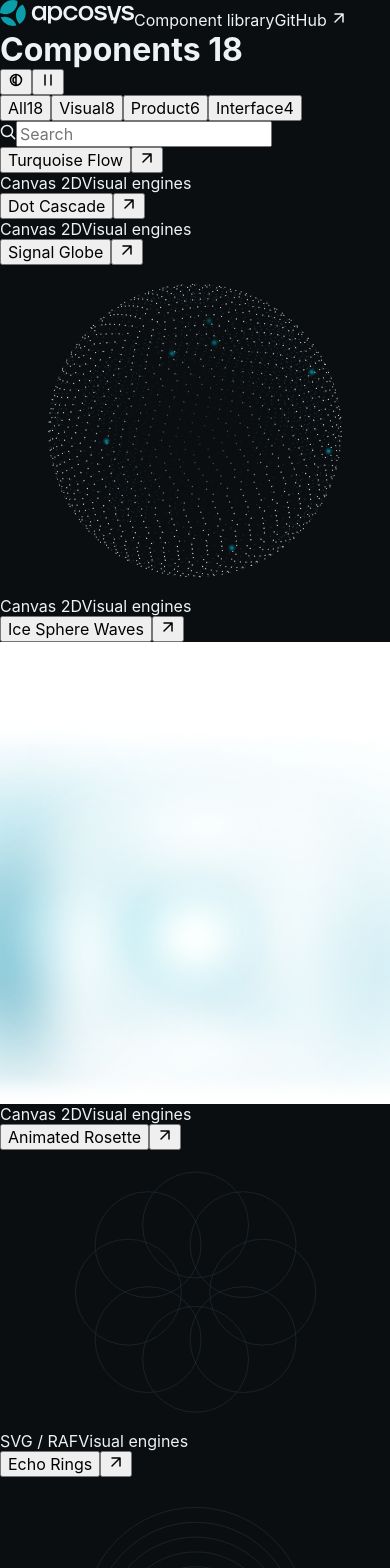
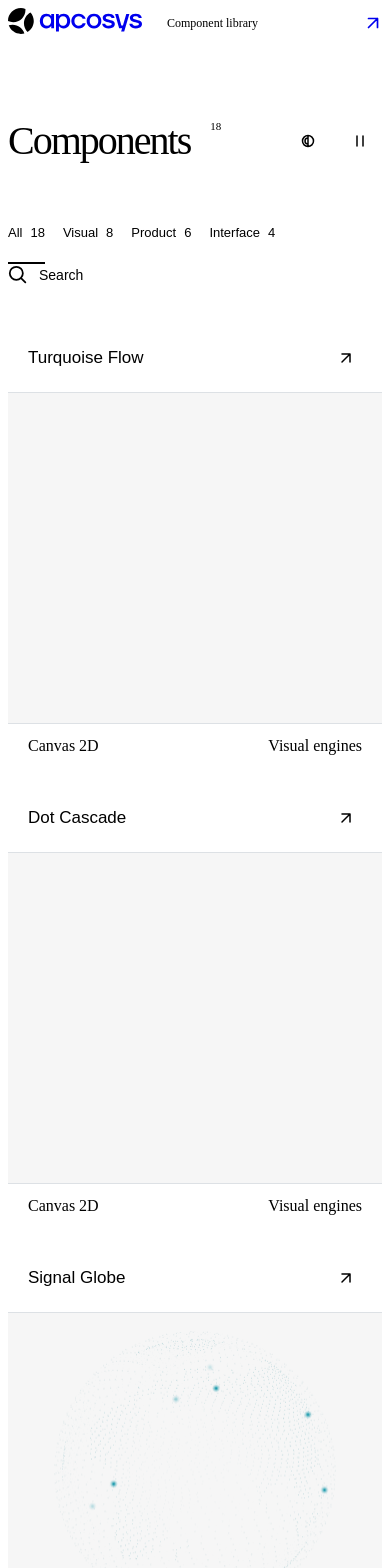
Before and after one commit to IMONsergey/Apco-components-lib, a React (Vite) app: page / in a window 390 px wide. Shown: the top 1568 px of the page. Built offline with nearby package versions, Linux system fonts and the light colour scheme.

Commit message:
style: replace dark marketing shell with APCOSYS light tokens and neutral grid

```diff
--- a/src/styles/gallery.css
+++ b/src/styles/gallery.css
@@ -1,152 +1,99 @@
-@import './trust-marquee.css';
-@import './micro-motion.css';
-:root{font-family:Inter,"Instrument Sans",ui-sans-serif,-apple-system,BlinkMacSystemFont,"Segoe UI",sans-serif;font-synthesis:none;-webkit-font-smoothing:antialiased;background:#0b0e11;color:#edf2f3;--ease:cubic-bezier(.22,.61,.36,1);--action:#0b9eaa;--action-hover:#00818f;--on-action:#fff;--surface:#e9edee;--muted:#788a91;--white:#fff;--ink:#101618;--body:#334349;--brand:#0b9eaa}
-*{box-sizing:border-box}
-html{scroll-behavior:smooth}
-body{margin:0;min-width:320px}
-button,input{font:inherit}
-button{cursor:pointer}
-button:focus-visible,a:focus-visible,input:focus-visible{outline:2px solid #39d2d8;outline-offset:3px}
-a{color:inherit;text-decoration:none}
-p,h1,h2,h3{margin:0}
-.app{width:100%;overflow:hidden}
-.topbar{height:78px;padding:0 clamp(24px,5vw,96px);border-bottom:1px solid #242d32;display:flex;align-items:center;gap:34px}
-.wordmark{display:flex;align-items:center;gap:12px;white-space:nowrap;font-size:15px;letter-spacing:-.035em;font-weight:640}
-.brand-emblem{font-size:27px;color:#b2edef;font-weight:750;letter-spacing:-.17em;margin-right:8px}
-.brand-emblem span{font-size:30px;color:#00a7ad;vertical-align:top;position:relative;top:-2px}
-.brand-slash{color:#63787e;padding:0 4px}
-.topbar-caption{font-size:10px;letter-spacing:.13em;color:#5d747a;margin-right:auto}
-.topbar-caption span{padding-inline:6px}
-.repo-link{display:inline-flex;align-items:center;gap:9px;letter-spacing:.07em;font-size:10px;color:#c1d4d8;font-weight:650}
-.repo-link svg{width:15px;height:15px}
-main{width:100%}
-.intro{padding:72px clamp(24px,5vw,96px) 28px;min-height:580px;display:flex;flex-direction:column}
-.eyebrow,.section-number{font-size:10px;font-weight:650;letter-spacing:.14em;color:#86aab2}
-.eyebrow{display:flex;align-items:center;gap:10px}
-.eyebrow>span:last-child{margin-left:24px;color:#4e666d}
-.status-dot,.live-led{display:inline-block;width:7px;height:7px;border-radius:50%;background:#28ccd0;box-shadow:0 0 0 4px #20cad020}
-.intro-columns{display:flex;justify-content:space-between;align-items:flex-end;gap:48px;flex:1;padding:32px 0 55px}
-.intro h1{font-size:clamp(76px,11.5vw,178px);line-height:.87;letter-spacing:-.095em;font-weight:490}
-.intro h1 em{font-weight:410;font-style:normal;color:#2cabb5}
-.intro-side{width:270px;max-width:30%;padding-bottom:9px}
-.intro-plus{font-size:29px;color:#45b0b7}
-.intro-side p{font-size:15px;line-height:1.6;color:#a0adb2;margin-top:58px}
-.intro-stats{display:flex;gap:30px;align-items:center;border-top:1px solid #2b3337;padding-top:18px;font-size:10px;letter-spacing:.08em;color:#819096}
-.intro-stats>span{display:inline-flex;align-items:center;gap:9px}
-.intro-stats b{font-size:22px;font-weight:470;color:#e6eff0;letter-spacing:-.06em}
-.intro-stats .intro-credit{margin-left:auto;white-space:nowrap}
-.library{background:#f1f3f3;color:#171f23;padding:80px clamp(24px,5vw,96px) 110px}
-.section-header{display:flex;justify-content:space-between;gap:36px;align-items:end;margin-bottom:44px}
-.section-header .section-number{color:#587c84}
-.section-header h2{font-size:clamp(36px,4.3vw,62px);font-weight:510;letter-spacing:-.06em;line-height:1.15;margin-top:23px}
-.count-label{display:inline-flex;align-items:center;justify-content:center;min-width:28px;height:28px;padding:0 8px;font-size:12px;letter-spacing:0;border:1px solid #c7d3d5;border-radius:20px;margin-left:13px;vertical-align:top}
-.section-header>p{max-width:304px;font-size:13px;line-height:1.5;color:#77878b}
-.toolbar{display:flex;gap:24px;align-items:center;justify-content:space-between;border-bottom:1px solid #cbd1d3;margin-bottom:0}
-.filters{display:flex;align-items:center;gap:26px;white-space:nowrap;overflow:auto}
-.filters button{padding:15px 0 18px;background:none;border:0;border-bottom:2px solid transparent;color:#778488;font-size:12px;white-space:nowrap}
-.filters button.active{border-bottom-color:#088e9c;color:#121c20;font-weight:650}
-.search{display:flex;gap:9px;align-items:center;color:#829194}
-.search svg{width:15px}
-.search input{font-size:12px;min-width:130px;width:160px;padding:12px 0;background:transparent;border:0;outline:0;color:#1b292b}
-.search input:focus{outline:none}
-.preview-toolbar{display:flex;align-items:center;justify-content:space-between;gap:18px;padding:23px 0 20px}
-.controls-caption{font-size:10px;letter-spacing:.12em;display:flex;align-items:center;gap:10px;color:#718286;white-space:nowrap}
-.controls-caption .live-led{width:6px;height:6px}
-.global-controls{display:flex;align-items:center;gap:20px;font-size:12px;color:#435258}
-.global-controls>button,.tone-switch>button{display:flex;align-items:center;gap:7px;border:0;background:transparent;color:inherit;padding:7px}
-.global-controls svg{width:15px;height:15px}
-.control-divider{width:1px;height:21px;background:#cbd4d5}
-.tone-switch{display:flex;gap:4px;background:#e6eaeb;padding:3px;border-radius:30px}
-.tone-switch button{border-radius:20px;padding:6px}
-.tone-switch button.active{background:#fff;color:#075561}
-.speed-control{display:flex;align-items:center;gap:8px;font-size:10px;font-weight:650;letter-spacing:.08em}
-.speed-control input{width:74px;accent-color:#087d88}
-.speed-control output{min-width:34px;text-align:right}
-.reduced-note{font-size:12px;margin-bottom:12px;color:#748388}
-.card-grid{display:grid;grid-template-columns:repeat(2,minmax(0,1fr));gap:15px}
-.component-card{background:#fff;border:1px solid #dce2e3;border-radius:5px;overflow:hidden;min-width:0}
-.card-topline{height:48px;display:flex;align-items:center;justify-content:space-between;gap:12px;padding-inline:22px;font-size:10px;letter-spacing:.075em;color:#7c8e93;text-transform:uppercase}
-.card-preview{position:relative;height:clamp(270px,30vw,460px);overflow:hidden;background:#151c20;color:#f0f4f5}
-.card-preview[data-tone='light'],.detail-preview[data-tone='light']{background:#e5eff1;color:#1b2b30}
-.card-index{position:absolute;top:18px;left:22px;z-index:5;font-size:10px;letter-spacing:.1em;pointer-events:none;mix-blend-mode:difference;color:#fff}
-.card-info{padding:24px 22px 23px;display:flex;align-items:end;justify-content:space-between;gap:14px;min-height:118px}
-.card-info h3{font-size:20px;font-weight:540;letter-spacing:-.038em;line-height:1.3}
-.card-info p{font-size:12px;line-height:1.55;color:#7b8a8e;max-width:385px;margin-top:8px}
-.card-more{border:1px solid #d9e2e3;background:#f6f8f8;width:40px;height:40px;border-radius:50%;flex:none;display:grid;place-items:center;transition:transform .22s var(--ease),background .22s}
-.card-more:hover{background:#dcf2f4;transform:translateX(3px)}
-.card-more svg{width:17px}
-.preview-idle{position:absolute;inset:0;display:flex;align-items:center;justify-content:center;gap:8px;font:10px/1 monospace;letter-spacing:.09em;color:#65757a}
-.idle-cross{width:12px;height:12px;border:1px solid currentColor;transform:rotate(45deg)}
-.preview-scene{height:100%;width:100%;position:relative;display:flex;align-items:center;justify-content:center;overflow:hidden;isolation:isolate}
-.preview-scene--flow,.preview-scene--dots,.preview-scene--waves{display:block}
-.preview-scene .turquoise-flow,.preview-scene .dot-cascade,.preview-scene .ice-sphere-waves{width:100%;height:100%}
-.preview-scene .signal-globe{height:100%;width:100%;display:flex;align-items:center;justify-content:center}
-.preview-scene .signal-globe canvas{display:block;max-width:100%;max-height:100%;width:auto;height:100%;object-fit:contain}
-.preview-scene .animated-shape{height:auto;aspect-ratio:1/1;max-height:100%;display:grid;place-items:center}
-.preview-scene .animated-shape svg{display:block;width:100%;height:100%}
-.preview-scene--orb-cube{background:#15191e}
-.preview-scene--orb-cube[data-tone='light']{background:#e1eded}
-.preview-scene--ai-orb{background:#fafdfd}
-.preview-scene--ai-orb[data-tone='dark']{background:#12181c}
-.orb-demo{display:flex;align-items:center;justify-content:center;flex-direction:column;gap:13px}
-.orb-states,.price-choices{display:flex;gap:5px}
-.orb-states button,.price-choices button{background:transparent;border:1px solid #c1cbcb44;border-radius:20px;color:inherit;font-size:11px;padding:7px 10px}
-.orb-states button.is-selected{background:#138d96;color:#fff;border-color:#138d96}
-.apco-product-scene,.apco-api-scene{width:100%;height:100%;display:flex;align-items:center;justify-content:center;min-height:0}
-.apco-product-scene apcosys-product-demo,.apco-api-scene api-developer-demo{width:100%;height:100%;display:block}
-.preview-scene--query,.preview-scene--results,.preview-scene--host,.preview-scene--evidence,.preview-scene--suggestions,.preview-scene--api{background:#fff}
-.preview-scene--price,.preview-scene--button,.preview-scene--accordion,.preview-scene--marquee{background:#f9fbfb;color:#131a1b}
-.price-showcase{display:flex;flex-direction:column;align-items:center;gap:30px}
-.price-amount{font-variant-numeric:tabular-nums}
-.price-odometer{display:inline-flex;align-items:flex-start;vertical-align:baseline;line-height:1}
-.price-showcase .price-amount{font-size:clamp(52px,8vw,100px);font-weight:520;letter-spacing:-.04em}
-.price-digit{display:inline-block;height:1em;overflow:hidden;width:1ch}
-.price-digit__reel{display:block}
-.price-digit__reel>span{display:block;height:1em;line-height:1em}
-.price-symbol::before,.price-digit__reel>span::before{content:attr(data-numeral)}
-.price-choices button{color:#43575e;border-color:#d0dede}
-.price-choices button:hover{background:#dcf2f4}
-.sr-only{position:absolute!important;clip:rect(0,0,0,0);height:1px;width:1px;overflow:hidden;white-space:nowrap}
-.button-showcase{display:flex;flex-wrap:wrap;gap:12px;justify-content:center;padding:12px}
-.double-button{--button-height:46px;--button-bg:#0990a1;--button-hover:#007686;--button-color:white;display:inline-flex;align-items:stretch;gap:4px;padding:0;border:0;background:transparent;color:var(--button-color);min-height:var(--button-height);font-size:14px;font-weight:550;text-decoration:none}
-.double-button__label,.double-button__icon{display:flex;align-items:center;justify-content:center;background:var(--button-bg);border-radius:5px;padding:12px 16px}
-.double-button__icon{width:44px;padding:12px}
-.double-button:hover{--button-bg:var(--button-hover)}
-.double-button--secondary{--button-bg:#e3e9eb;--button-hover:#d1e3e6;--button-color:#141e22}
-.accordion-showcase{width:min(86%,520px);background:#fff;border:1px solid #d8e3e6;padding:10px 22px;border-radius:4px}
-.accordion-showcase details{border-bottom:1px solid #e5ebed;color:#132126}
-.accordion-showcase details:last-child{border-bottom:0}
-.accordion-showcase summary{list-style:none;padding:18px 0;display:flex;justify-content:space-between;align-items:center;cursor:pointer;font-size:14px}
-.accordion-showcase summary::-webkit-details-marker{display:none}
-.faq-icon{width:30px;height:30px;position:relative;background:#edf3f4;border-radius:50%;display:inline-grid;place-items:center}
-.faq-icon__glyph{position:relative;width:12px;height:12px}
-.faq-icon__glyph::before,.faq-icon__glyph::after{content:'';position:absolute;top:50%;left:50%;background:#152d32;width:12px;height:1.5px;transform:translate(-50%,-50%)}
-.faq-icon__glyph::after{transform:translate(-50%,-50%) rotate(90deg)}
-.faq-answer{padding-bottom:16px;color:#647d83;font-size:12px;line-height:1.6}
-.gallery-marquee{display:block;width:100%;padding:0}
-.gallery-marquee .trust-viewport{width:100%}
-.gallery-marquee .trust-mark{background:transparent}
-.empty{border:1px dashed #bec9cb;text-align:center;padding:80px 12px;color:#667e85;font-size:14px}
-.usage-section{background:#0f1619;padding:105px clamp(24px,5vw,96px);display:grid;grid-template-columns:25% 1fr;gap:40px}
-.usage-mark{font-size:100px;line-height:1;color:#21aebb;transform:translateY(-10px)}
-.usage-section h2{font-size:clamp(38px,6.2vw,92px);letter-spacing:-.073em;line-height:1.05;font-weight:490;margin:20px 0 30px}
-.usage-section h2 span{color:#398e99}
-.usage-section p{max-width:525px;color:#9caaad;line-height:1.65;font-size:15px}
-.usage-section a{display:inline-flex;gap:14px;align-items:center;border-bottom:1px solid #589da6;padding-bottom:9px;margin-top:30px;color:#d3e5e8;font-size:12px}
-footer{padding:30px clamp(24px,5vw,96px);display:flex;justify-content:space-between;gap:15px;color:#6c8289;font-size:10px;letter-spacing:.08em}
-.overlay{position:fixed;inset:0;background:#050709bd;display:flex;justify-content:flex-end;z-index:50}
-.detail-drawer{height:100%;background:#f6f9f9;color:#152024;width:min(720px,100vw);overflow-y:auto;box-shadow:-20px 0 90px #0007}
-.detail-drawer>header{padding:34px 40px 28px;display:flex;justify-content:space-between;align-items:center}
-.detail-drawer h2{margin-top:10px;font-size:32px;font-weight:540;letter-spacing:-.05em}
-.detail-drawer header button{border:1px solid #cbd4d7;border-radius:50%;width:38px;height:38px;background:#fff}
-.detail-preview{height:390px;position:relative;overflow:hidden;background:#161c21}
-.detail-meta{padding:28px 40px 16px;display:flex;justify-content:space-between;font-size:10px;letter-spacing:.11em;color:#6d858b;text-transform:uppercase}
-.detail-description{padding:0 40px 34px;font-size:14px;line-height:1.65;color:#435c63}
-.code-header{margin:0 40px;display:flex;justify-content:space-between;align-items:center;border-bottom:1px solid #31464d;padding:13px 0;color:#6f8c95;background:#141b1f;padding-inline:19px}
-.code-header span{letter-spacing:.1em;font-size:10px}
-.code-header button{background:transparent;border:0;color:#c2e2e7;font-size:10px;display:flex;gap:8px;align-items:center}
-.code{white-space:pre-wrap;overflow-wrap:anywhere;line-height:1.8;margin:0 40px 0;padding:22px 19px 35px;background:#141b1f;color:#c7e0e3;font-size:12px}
-.source-link{display:inline-flex;align-items:center;gap:8px;border-bottom:1px solid #2c8996;margin:28px 40px 50px;padding-bottom:8px;font-size:12px;font-weight:650;color:#147f8e;letter-spacing:.06em}
-@media(max-width:950px){.intro-side{max-width:40%}.topbar-caption{display:none}.repo-link{margin-left:auto}.card-preview{height:300px}.card-info{min-height:133px}.card-info p{font-size:11px}.toolbar{align-items:stretch;flex-direction:column;gap:0}.filters{gap:20px}.search{padding:0 0 12px}.preview-toolbar{align-items:flex-start;flex-direction:column}}
-@media(max-width:650px){.topbar{height:66px}.repo-link{font-size:0;gap:2px}.repo-link svg{width:18px;height:18px}.intro{padding-top:52px;min-height:unset}.intro-columns{display:block;padding:50px 0}.intro h1{font-size:clamp(75px,18vw,132px)}.intro-side{max-width:none;width:100%;margin-top:42px}.intro-plus{display:none}.intro-side p{margin:0;max-width:450px;font-size:14px}.intro-stats{display:grid;grid-template-columns:repeat(2,1fr);gap:15px}.intro-stats .intro-credit{margin:0}.library{padding-top:70px;padding-bottom:75px}.section-header{display:block;margin-bottom:25px}.section-header>p{margin-top:20px}.section-header h2{font-size:40px}.card-grid{grid-template-columns:1fr}.card-preview{height:min(85vw,400px)}.card-info{min-height:110px}.global-controls{flex-wrap:wrap;gap:9px}.filters{gap:17px}.filters button{font-size:11px}.usage-section{grid-template-columns:1fr;gap:0;padding-block:75px}.usage-mark{font-size:50px}.usage-section h2{font-size:48px}footer{flex-wrap:wrap;line-height:1.6}.detail-drawer>header{padding:28px 24px}.detail-preview{height:310px}.detail-meta,.detail-description{padding-inline:24px}.code-header,.code{margin-inline:24px}.source-link{margin-inline:24px}.price-showcase .price-amount{font-size:60px}}
-@media(prefers-reduced-motion:reduce){html{scroll-behavior:auto}*,*::before,*::after{animation-duration:.01ms!important;animation-iteration-count:1!important;transition-duration:.01ms!important}}
+/* APCOSYS gallery: publication colors, typography and spacing.
+   Product controls use src/styles/source-components.css unchanged. */
+.lib-app{min-height:100vh;background:var(--page);color:var(--ink)}
+.lib-header{height:var(--header-height);background:var(--white);border-bottom:1px solid var(--line)}
+.lib-header__inner{height:100%;display:flex;align-items:center;gap:24px}
+.lib-header__inner>a:first-child{flex:none}
+.lib-header__inner .apcosys-logo{width:134px;height:auto}
+.lib-header__divider{height:25px;width:1px;background:var(--line)}
+.lib-header__title{font-size:14px;color:var(--muted)}
+.lib-header__repo{margin-left:auto;display:inline-flex;align-items:center;gap:8px;font-size:14px}
+.lib-header__repo svg{width:16px;height:16px}
+.lib-main{padding-top:74px;padding-bottom:100px}
+.lib-title-row{display:flex;align-items:center;justify-content:space-between;gap:20px;margin-bottom:44px}
+.lib-title-row h1{font-size:clamp(48px,5.97vw,86px);font-weight:500;line-height:1;letter-spacing:-.05em}
+.lib-title-row h1 span{font:400 13px/1.3 var(--font-mono);letter-spacing:0;vertical-align:top;color:var(--muted);margin-left:12px}
+.lib-tools{display:flex;align-items:center;gap:8px}
+.lib-icon-button{width:44px;height:44px;border:1px solid var(--line);background:var(--white);border-radius:5px;display:grid;place-items:center;transition:background-color 180ms var(--ease),border-color 180ms var(--ease)}
+.lib-icon-button:hover{background:var(--surface)}
+.lib-icon-button[aria-pressed='true']{border-color:var(--control-line)}
+.lib-filters{display:flex;align-items:stretch;justify-content:space-between;gap:24px;margin-bottom:24px;border-bottom:1px solid var(--line)}
+.lib-tabs{display:flex;align-items:stretch;gap:26px;overflow-x:auto;scrollbar-width:none;min-width:0}
+.lib-tabs::-webkit-scrollbar{display:none}
+.lib-tabs button{background:none;border:0;border-bottom:2px solid transparent;display:flex;align-items:center;gap:8px;padding:0 0 19px;white-space:nowrap;font-size:14px;line-height:20px;color:var(--muted)}
+.lib-tabs button:hover{color:var(--ink)}
+.lib-tabs button[data-active='true']{border-bottom-color:var(--action);color:var(--ink)}
+.lib-tabs button span{font:400 10px/1 var(--font-mono);color:var(--muted)}
+.lib-search{display:flex;align-items:center;gap:12px;min-width:160px;margin-bottom:10px}
+.lib-search svg{flex:none;color:var(--muted);width:19px;height:19px}
+.lib-search input{width:100%;min-width:0;border:0;background:transparent;outline:0;color:var(--ink);font-size:14px;padding:3px 0}
+.lib-search input::placeholder{color:var(--muted)}
+.lib-grid{display:grid;grid-template-columns:repeat(3,minmax(0,1fr));gap:20px}
+.lib-card{min-width:0;background:var(--white);border-radius:var(--radius-control);border:1px solid var(--line);overflow:hidden}
+.lib-card__head{height:68px;display:flex;align-items:center;gap:12px;justify-content:space-between;padding:0 20px}
+.lib-card__name{background:none;border:0;padding:8px 0;font-size:17px;line-height:1.3;font-weight:500;text-align:left}
+.lib-card__name:hover{text-decoration:underline;text-underline-offset:3px}
+.lib-card__open{background:transparent;border:0;padding:8px;display:grid;place-items:center;color:var(--muted)}
+.lib-card__open:hover{color:var(--ink)}
+.lib-card__preview{position:relative;height:300px;isolation:isolate;overflow:hidden;border-top:1px solid var(--line);border-bottom:1px solid var(--line)}
+.lib-surface{--surface-page:#f6f6f6;--surface-card:#ffffff;--surface-elevated:#eceef1;--surface-strong:#e1e4e7;--text-primary:#121314;--color-text-body:#3a3e43;--text-muted:#62666b;--brand-mark:#03879f;--action-fill:#037a8f;--action-hover-fill:#036c7f;--on-action:#ffffff;--surface-tint:#d3eaee;--border-subtle:#dde1e5;--border-strong:#828993;--page:var(--surface-page);--white:var(--surface-card);--ink:var(--text-primary);--body:var(--color-text-body);--muted:var(--text-muted);--brand:var(--action-fill);--action:var(--action-fill);--action-hover:var(--action-hover-fill);--surface:var(--surface-elevated);--tint:var(--surface-tint);--line:var(--border-subtle);--control-line:var(--border-strong);background:var(--page);color:var(--ink)}
+.lib-surface[data-tone='dark']{--surface-page:#0d1113;--surface-card:#151b1f;--surface-elevated:#1c252a;--surface-strong:#263239;--text-primary:#f4f7f8;--color-text-body:#cbd3d6;--text-muted:#9ca8ae;--brand-mark:#43c0d0;--action-fill:#04768a;--action-hover-fill:#0b778b;--surface-tint:#173b42;--border-subtle:#344148;--border-strong:#617078}
+.lib-card__foot{height:44px;padding:0 20px;display:flex;align-items:center;justify-content:space-between;gap:16px;font:400 11px/1.4 var(--font-mono);color:var(--muted)}
+.lib-empty{font-size:14px;color:var(--muted);padding:65px 0;text-align:center}
+.lib-footer{background:var(--white);border-top:1px solid var(--line);padding:28px 0;font:400 12px/1.6 var(--font-mono);color:var(--muted)}
+.lib-footer span{padding-inline:5px}
+.lib-dialog{border:0;padding:0;width:min(680px,calc(100vw - 32px));max-width:none;max-height:min(92dvh,1000px);margin:auto;background:var(--white);color:var(--ink);border-radius:7px;box-shadow:0 22px 90px rgb(0 0 0 / 18%);overflow-y:auto}
+.lib-dialog::backdrop{background:rgb(6 15 18 / 55%)}
+.lib-dialog__inside{padding-bottom:24px}
+.lib-dialog__head{min-height:120px;display:flex;align-items:center;justify-content:space-between;gap:20px;padding:24px 32px}
+.lib-dialog__head h2{font-size:36px;margin-top:8px;line-height:1.1;letter-spacing:-.05em;font-weight:500}
+.lib-label{font:400 11px/1.4 var(--font-mono);color:var(--muted)}
+.lib-dialog__preview{height:385px;overflow:hidden}
+.lib-dialog__meta{display:flex;align-items:center;justify-content:space-between;gap:20px;padding:20px 32px;font:400 11px/1.4 var(--font-mono);color:var(--muted)}
+.lib-dialog__meta a{display:inline-flex;align-items:center;gap:5px;color:var(--action)}
+.lib-dialog__meta a svg{width:15px;height:15px}
+.lib-code-head{margin:10px 32px 0;display:flex;align-items:center;justify-content:space-between;font:400 12px/1.4 var(--font-mono)}
+.lib-code-head button{border:0;background:none;color:var(--action);font-size:12px;display:inline-flex;align-items:center;gap:8px;padding:8px}
+.lib-code-head button svg{width:14px;height:14px}
+.lib-code{margin:10px 32px 20px;padding:20px;background:var(--page);color:var(--ink);border:1px solid var(--line);overflow:auto;white-space:pre-wrap;overflow-wrap:anywhere;border-radius:5px;font:400 12px/1.7 var(--font-mono)}
+.lib-preview{width:100%;height:100%;position:relative;display:flex;align-items:center;justify-content:center;overflow:hidden}
+.lib-preview--flow,.lib-preview--dots{display:block}
+.lib-preview .turquoise-flow,.lib-preview .dot-cascade{height:100%;width:100%}
+.lib-preview .ice-sphere-waves{height:100%;width:min(60%,310px);max-width:100%;aspect-ratio:auto}
+.lib-preview .signal-globe{width:min(90%,470px);height:auto;margin:auto}
+.lib-preview .animated-shape{height:auto;max-height:88%;aspect-ratio:1;width:min(80%,310px)}
+.lib-preview .animated-shape svg{width:100%;height:100%}
+.lib-preview--orb-cube{display:grid;place-items:center}
+.lib-preview .apco-product-scene,.lib-preview .apco-api-scene{height:100%;width:100%;display:flex;align-items:center;justify-content:center}
+.lib-preview .apco-product-scene apcosys-product-demo,.lib-preview .apco-api-scene api-developer-demo{display:block;width:100%;height:100%}
+.lib-preview--query,.lib-preview--results,.lib-preview--host,.lib-preview--evidence,.lib-preview--suggestions,.lib-preview--api{background:var(--white)}
+.lib-preview__blank{width:100%;height:100%;background:var(--page)}
+.lib-preview__loading{width:18px;height:18px;border:1px solid var(--line);border-top-color:var(--brand);border-radius:50%;animation:lib-spin .8s linear infinite}
+@keyframes lib-spin{to{transform:rotate(360deg)}}
+.lib-orb-demo{display:flex;flex-direction:column;align-items:center;justify-content:center;gap:18px}
+.lib-orb-states,.lib-price-options{display:flex;justify-content:center;gap:6px}
+.lib-orb-states button,.lib-price-options button{border:1px solid var(--line);background:var(--white);color:var(--ink);padding:6px 11px;border-radius:5px;font:400 11px/1.5 var(--font-mono)}
+.lib-orb-states button[data-active='true'],.lib-price-options button[data-active='true']{background:var(--action);border-color:var(--action);color:var(--on-action)}
+.lib-price-demo{display:grid;justify-items:center;gap:28px}
+.lib-price-demo .price-amount{font-size:64px;line-height:1;letter-spacing:-.04em}
+.lib-button-demo{display:grid;grid-template-columns:repeat(2,max-content);gap:16px;align-items:center;justify-items:start;justify-content:center;padding:20px}
+.lib-button-demo .double-button{white-space:nowrap}
+.lib-accordion-demo{width:100%;max-width:580px;padding:14px;align-self:center}
+.lib-accordion-demo .faq-list{width:100%}
+.lib-accordion-demo .faq-list summary{min-height:80px;padding:14px 20px}
+.lib-accordion-demo .faq-list summary>span:first-child{font-size:20px;line-height:1.3}
+.lib-accordion-demo .faq-answer{padding:0 20px 22px}
+.lib-accordion-demo .faq-answer p{font-size:13px}
+.lib-marquee-demo{width:100%;overflow:hidden}
+.lib-marquee-demo .trust{padding-top:0}
+.lib-marquee-demo .trust-viewport{width:100%}
+.lib-segment-demo{display:grid;place-items:center}
+.lib-plan-demo{display:grid;place-items:center}
+.lib-plan-demo .plan-button{min-width:170px}
+.lib-surface[data-tone='dark'] .plan-button{background:var(--white);color:var(--ink)}
+.lib-surface[data-tone='dark'] .plan-button:hover{background:var(--surface)}
+@media(max-width:1299px){.lib-grid{grid-template-columns:repeat(2,minmax(0,1fr))}.lib-card__preview{height:340px}}
+@media(max-width:799px){.lib-main{padding-top:56px;padding-bottom:80px}.lib-grid{gap:16px}.lib-card__preview{height:285px}.lib-button-demo{grid-template-columns:1fr;gap:10px}.lib-title-row{margin-bottom:35px}}
+@media(max-width:599px){.lib-header__inner{gap:12px}.lib-header__divider{height:22px}.lib-header__title{font-size:12px}.lib-header__repo{font-size:0}.lib-header__repo svg{width:18px;height:18px}.lib-title-row h1{font-size:40px}.lib-title-row h1 span{font-size:11px}.lib-filters{flex-direction:column;gap:0}.lib-tabs{gap:18px}.lib-tabs button{font-size:13px}.lib-search{margin:0 0 14px}.lib-grid{grid-template-columns:1fr}.lib-card__preview{height:330px}.lib-dialog__head{min-height:100px;padding:20px}.lib-dialog__head h2{font-size:29px}.lib-dialog__preview{height:320px}.lib-dialog__meta{padding:18px 20px}.lib-code-head{margin-inline:20px}.lib-code{margin-inline:20px}.lib-button-demo{grid-template-columns:repeat(2,max-content)}}
+@media(max-width:375px){.lib-button-demo{grid-template-columns:1fr}.lib-card__head{height:60px}.lib-card__foot{padding-inline:14px;font-size:10px}}
+@media(prefers-reduced-motion:reduce){.lib-preview__loading{animation:none}.lib-icon-button{transition:none}}
```
